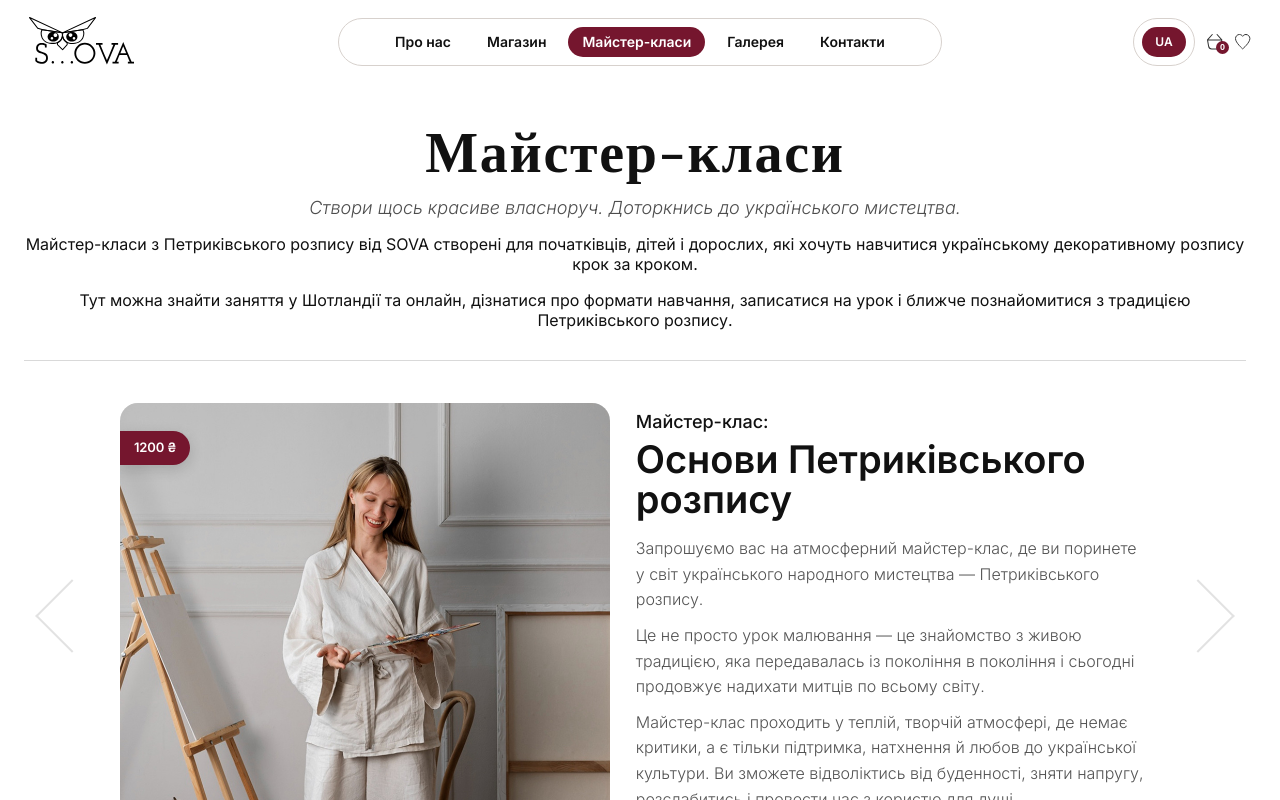
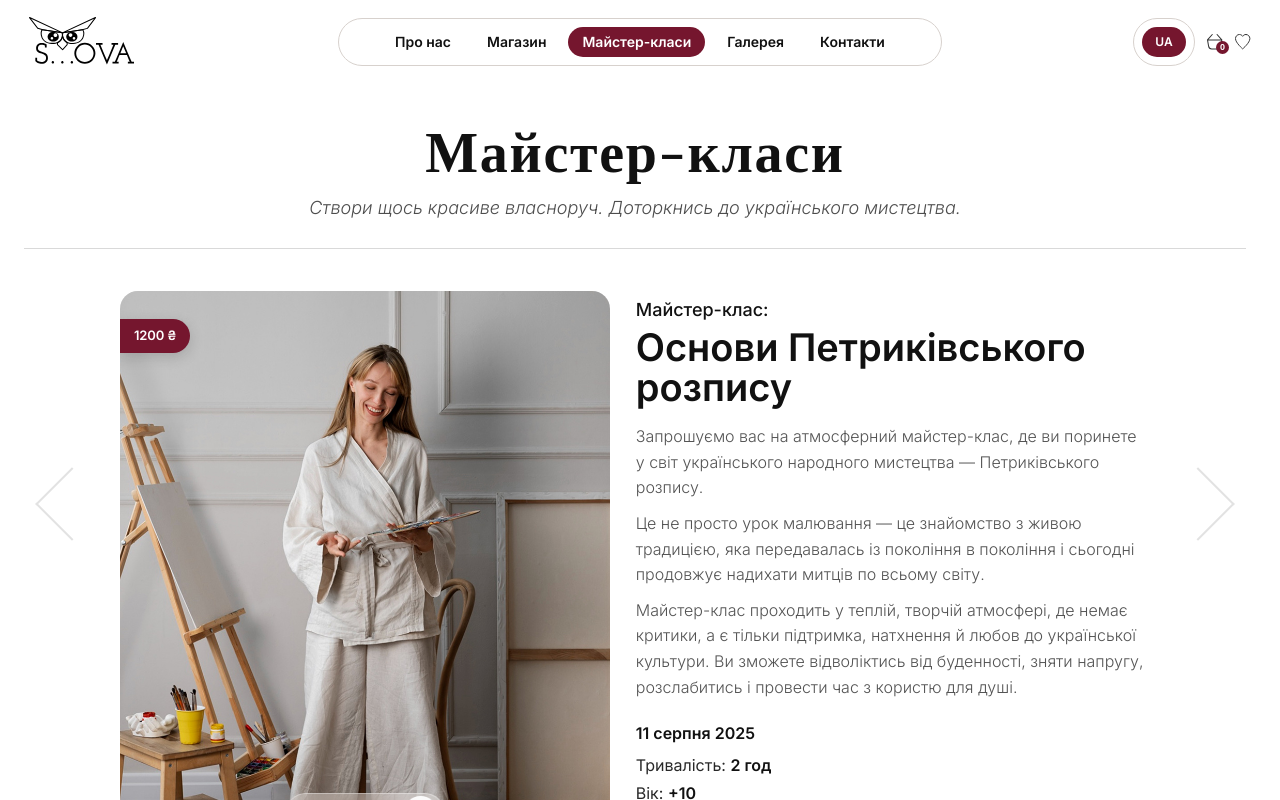
Before and after one commit to hudziiroksolyana-sys/sova-petrykivka-art, a React (Vite) app: page /classes in a window 1280 px wide. Shown: the top 800 px of the page. Built offline with nearby package versions, Linux system fonts and the light colour scheme; a web font is replaced by a local one.

Commit message:
UI: remove intro SEO paragraphs from Classes page

```diff
--- a/src/pages/Classes.jsx
+++ b/src/pages/Classes.jsx
@@ -257,11 +257,6 @@ export default function Classes() {
         <div className="classes-title-container">
           <h1 className="classes-title-text">{t.title}</h1>
           <p className="classes-title-subtitle">{t.subtitle}</p>
-          <div className="classes-seo-text" aria-label={language === "uk" ? "Опис майстер-класів" : "Workshops description"}>
-            {t.seoIntro.map((paragraph) => (
-              <p key={paragraph} className="classes-seo-paragraph">{paragraph}</p>
-            ))}
-          </div>
           <div className="classes-title-divider" />
         </div>
       </section>
```
